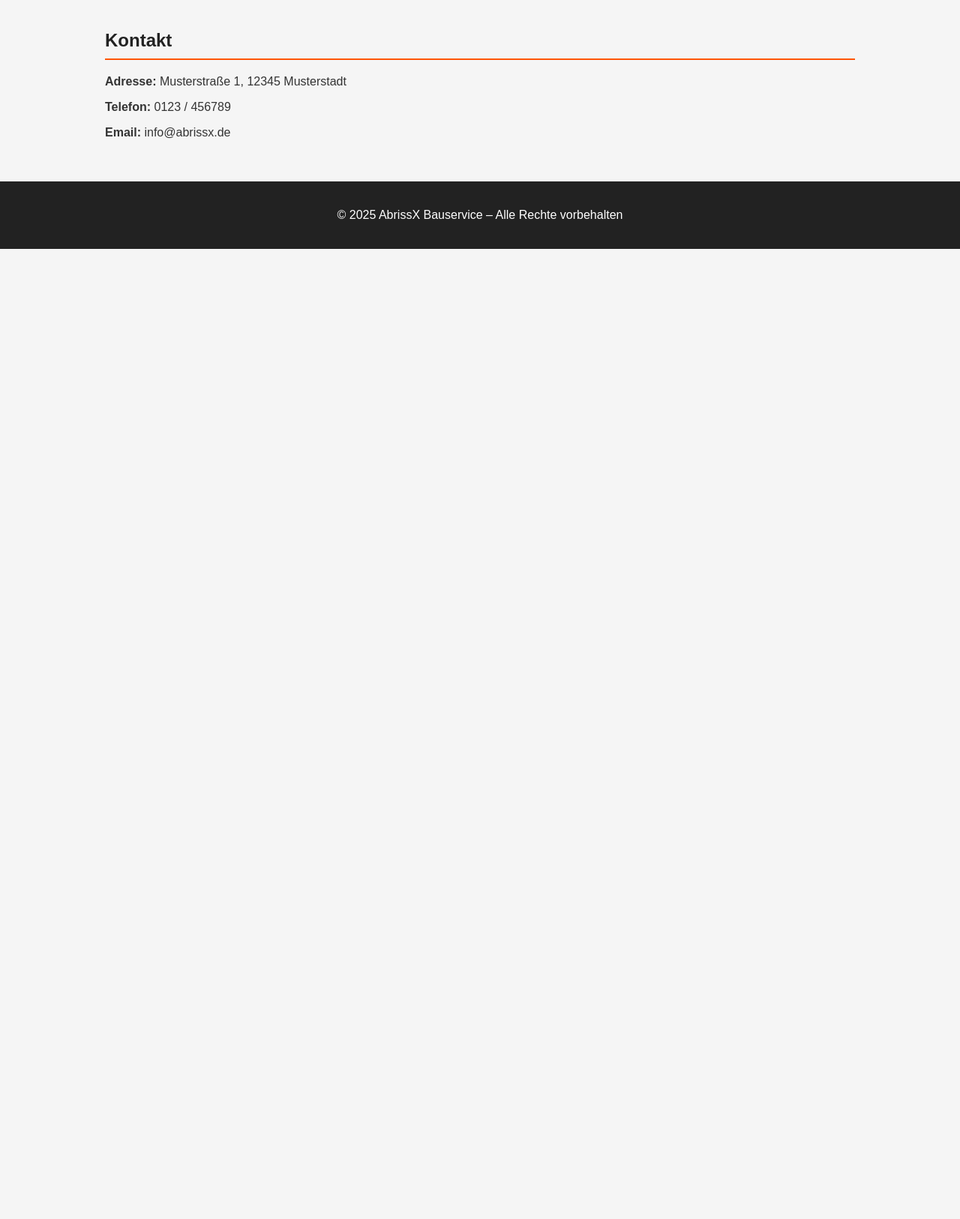
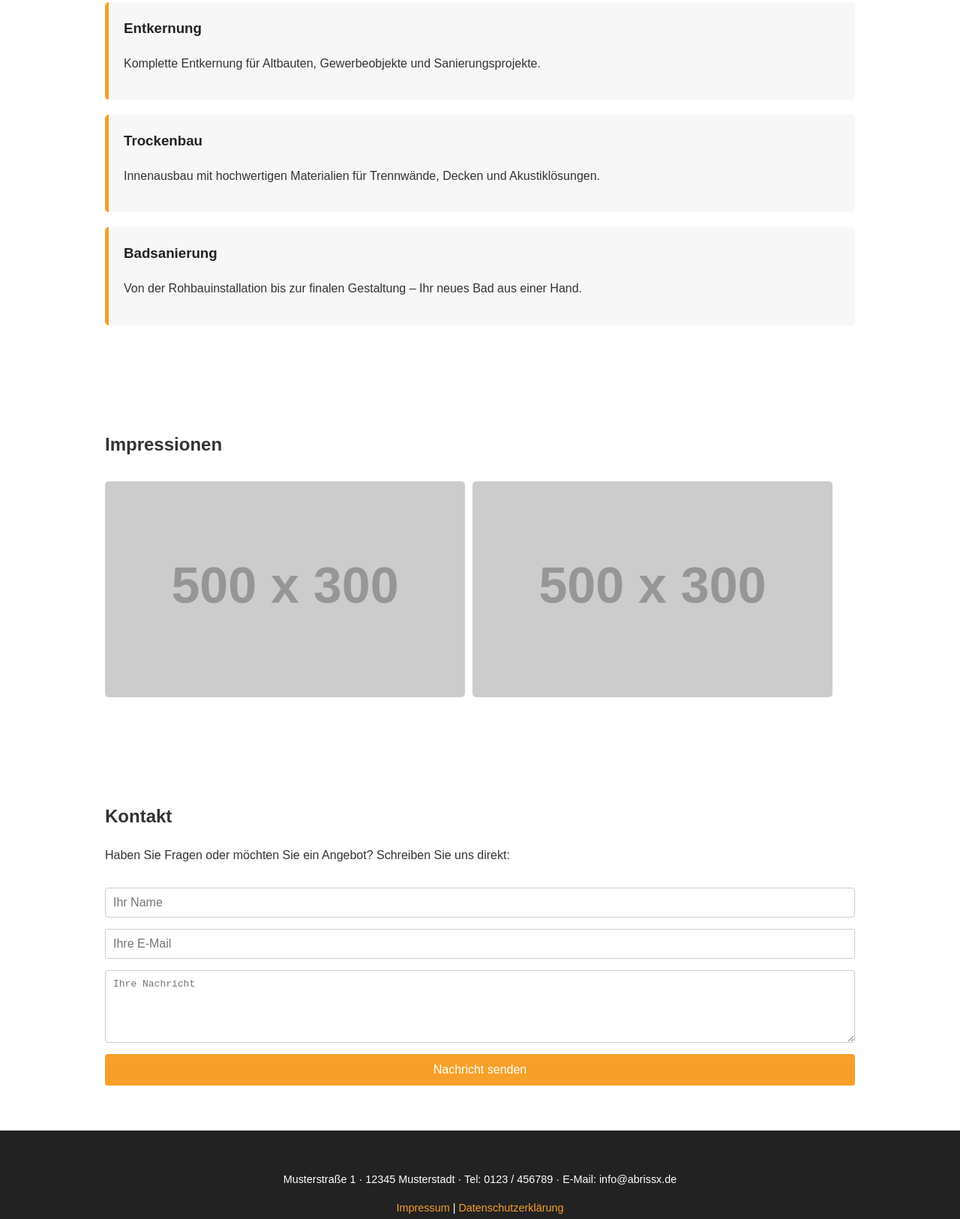
Before and after one commit to Abrissx/Website-Bau, a plain HTML site: page index.html in a window 1280 px wide. Shown: the part 674-2300 px from the top of the page at 75% size. Before the commit the page ends 1006 px from the top, so only its background shows below. Drawn offline with Linux system fonts and the light colour scheme; placeholder pictures from the web are drawn by us.

Commit message:
Update index.html

```diff
--- a/index.html
+++ b/index.html
@@ -7,59 +7,102 @@
   <style>
     body {
       margin: 0;
-      font-family: Arial, sans-serif;
-      background-color: #f5f5f5;
+      font-family: 'Arial', sans-serif;
+      background-color: #ffffff;
       color: #333;
+      line-height: 1.6;
     }
     header {
-      background-color: #222;
+      background-color: #000;
       color: #fff;
-      padding: 40px 20px;
+      padding: 60px 20px;
       text-align: center;
+    }
+    header img {
+      max-width: 200px;
+      margin-bottom: 20px;
     }
     header h1 {
       margin: 0;
-      font-size: 2.5em;
+      font-size: 2.8em;
+      letter-spacing: 1px;
     }
     header p {
       font-size: 1.2em;
-      color: #ccc;
+      color: #f7a029;
     }
     section {
-      padding: 40px 20px;
+      padding: 60px 20px;
       max-width: 1000px;
       margin: auto;
     }
-    section h2 {
+    .services {
+      display: flex;
+      flex-wrap: wrap;
+      gap: 20px;
+      margin-top: 40px;
+    }
+    .service {
+      flex: 1 1 45%;
+      background: #f7f7f7;
+      border-left: 5px solid #f7a029;
+      padding: 20px;
+      border-radius: 5px;
+    }
+    .service h3 {
+      margin-top: 0;
       color: #222;
-      border-bottom: 2px solid #ff5500;
-      padding-bottom: 10px;
+    }
+    .gallery {
+      display: flex;
+      flex-wrap: wrap;
+      gap: 10px;
+      margin-top: 30px;
+    }
+    .gallery img {
+      width: 48%;
+      border-radius: 5px;
+    }
+    form {
+      display: flex;
+      flex-direction: column;
+      gap: 15px;
+      margin-top: 30px;
+    }
+    input, textarea {
+      padding: 10px;
+      border: 1px solid #ccc;
+      border-radius: 4px;
+      font-size: 1em;
+    }
+    button {
+      padding: 12px;
+      background-color: #f7a029;
+      color: white;
+      border: none;
+      border-radius: 4px;
+      font-size: 1em;
+      cursor: pointer;
     }
     footer {
       background-color: #222;
       color: white;
       text-align: center;
-      padding: 20px 10px;
+      padding: 40px 20px;
+      font-size: 0.9em;
     }
-    .services {
-      display: flex;
-      flex-wrap: wrap;
-      gap: 20px;
-    }
-    .service {
-      background: white;
-      padding: 20px;
-      flex: 1 1 300px;
-      border: 1px solid #ddd;
-      border-radius: 5px;
+    a {
+      color: #f7a029;
+      text-decoration: none;
     }
   </style>
 </head>
 <body>
 
 <header>
+  <img src="https://via.placeholder.com/200x80.png?text=AbrissX+Logo+1" alt="AbrissX Logo">
   <h1>AbrissX Bauservice</h1>
-  <p>Ihr Partner für Abriss, Entkernung und Innenausbau</p>
+  <p>Ihr Partner für Abriss, Entkernung & Innenausbau</p>
 </header>
 
 <section>
@@ -67,31 +110,45 @@
   <div class="services">
     <div class="service">
       <h3>Abrissarbeiten</h3>
-      <p>Sichere und effiziente Abbrucharbeiten von Gebäuden und Anbauten.</p>
+      <p>Vom Einfamilienhaus bis zum Anbau – wir sorgen für den sauberen Rückbau, schnell & sicher.</p>
     </div>
     <div class="service">
       <h3>Entkernung</h3>
-      <p>Komplette Entkernungen für Sanierungen und Neubauten.</p>
+      <p>Komplette Entkernung für Altbauten, Gewerbeobjekte und Sanierungsprojekte.</p>
     </div>
     <div class="service">
       <h3>Trockenbau</h3>
-      <p>Innenausbau mit modernen Trockenbausystemen.</p>
+      <p>Innenausbau mit hochwertigen Materialien für Trennwände, Decken und Akustiklösungen.</p>
     </div>
     <div class="service">
       <h3>Badsanierung</h3>
-      <p>Individuelle Badmodernisierung nach Maß.</p>
+      <p>Von der Rohbauinstallation bis zur finalen Gestaltung – Ihr neues Bad aus einer Hand.</p>
     </div>
   </div>
 </section>
 
 <section>
+  <h2>Impressionen</h2>
+  <div class="gallery">
+    <img src="https://via.placeholder.com/500x300.png?text=Projekt+1" alt="Projekt 1">
+    <img src="https://via.placeholder.com/500x300.png?text=Projekt+2" alt="Projekt 2">
+  </div>
+</section>
+
+<section>
   <h2>Kontakt</h2>
-  <p><strong>Adresse:</strong> Musterstraße 1, 12345 Musterstadt</p>
-  <p><strong>Telefon:</strong> 0123 / 456789</p>
-  <p><strong>Email:</strong> info@abrissx.de</p>
+  <p>Haben Sie Fragen oder möchten Sie ein Angebot? Schreiben Sie uns direkt:</p>
+  <form>
+    <input type="text" name="name" placeholder="Ihr Name" required>
+    <input type="email" name="email" placeholder="Ihre E-Mail" required>
+    <textarea name="message" rows="5" placeholder="Ihre Nachricht" required></textarea>
+    <button type="submit">Nachricht senden</button>
+  </form>
 </section>
 
 <footer>
+  <p>Musterstraße 1 · 12345 Musterstadt · Tel: 0123 / 456789 · E-Mail: info@abrissx.de</p>
+  <p><a href="#">Impressum</a> | <a href="#">Datenschutzerklärung</a></p>
   <p>© 2025 AbrissX Bauservice – Alle Rechte vorbehalten</p>
 </footer>
 
```
